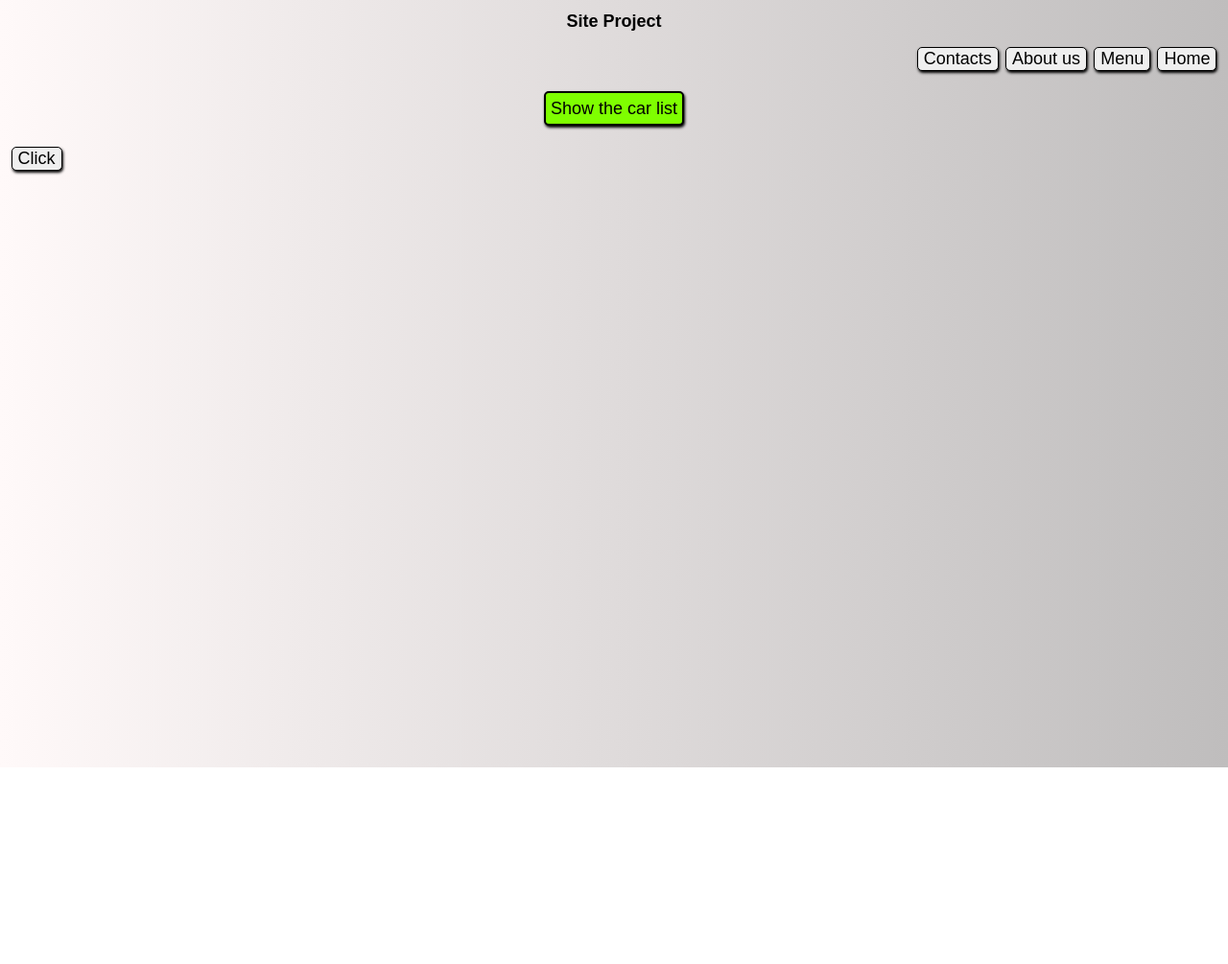
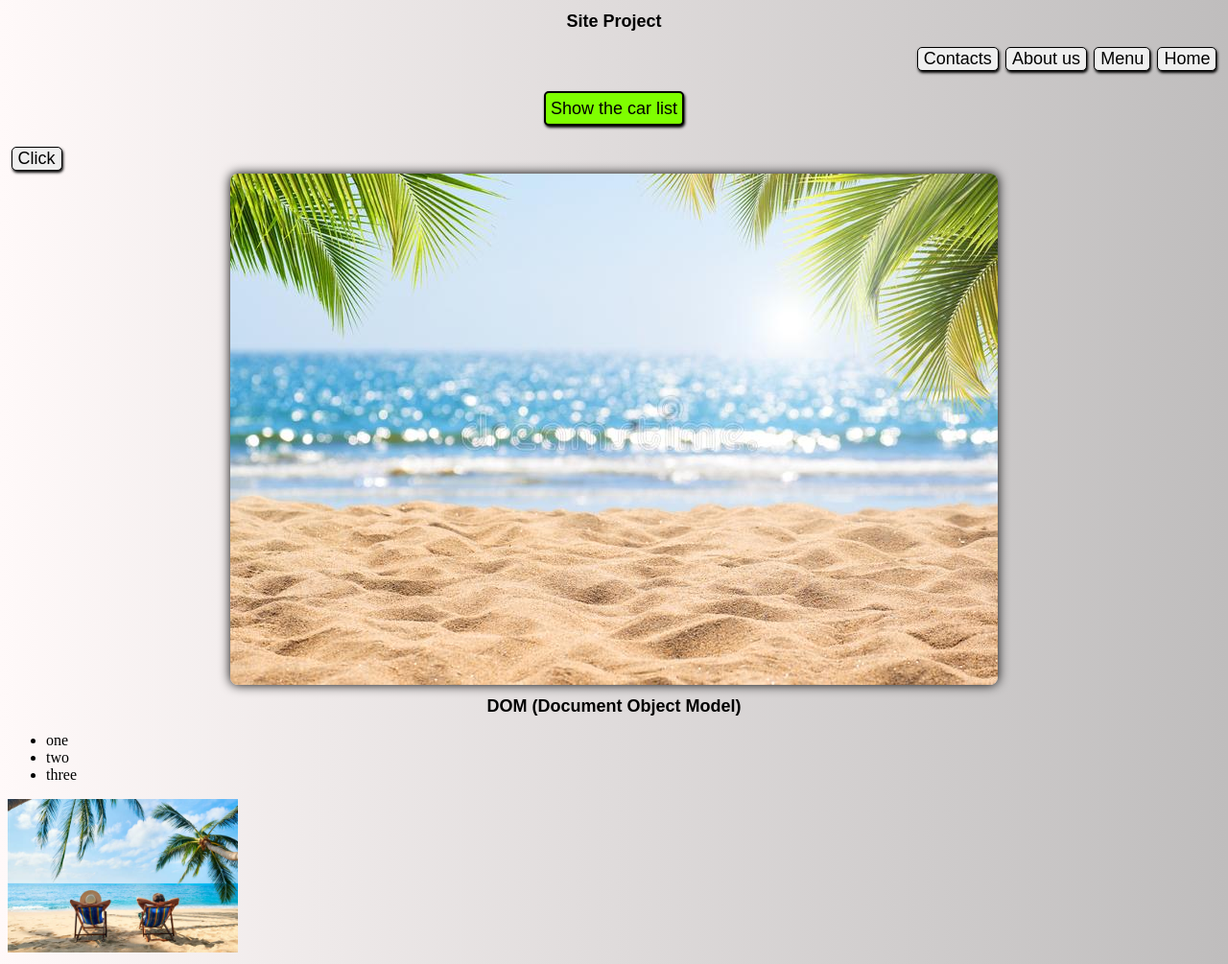
Before and after one commit to pantificman/PROJECT-JS-Structure-Content, a plain HTML site: page index.html in a window 1280 px wide. Shown: the whole page at 96% size. Before the commit the page ends 800 px from the top, so only its background shows below. Drawn offline with Linux system fonts and the light colour scheme.

Commit message:
WorkWithDOM

```diff
--- a/index.html
+++ b/index.html
@@ -23,6 +23,9 @@
             </p>
         </div>
         <button id = "btnClick" type="button" onclick = "document.getElementById('demo').innerHTML = text">Click</button>
+        <div id = "imgWrap2">
+            <img id = "imgProp" src="img/1.jpg">
+        </div>
     </main>
  <script src="script.js"></script>
 </body>
--- a/script.js
+++ b/script.js
@@ -1,3 +1,4 @@
+"use strict";
 //Implement a function which convert the given boolean value into its string representation.
 //Note: Only valid inputs will be given.
 /* function booleanToString(b){
@@ -168,9 +169,59 @@ let books = document.getElementById("books");
 books.appendChild(mylistItem);
  */
 
-document.getElementById("btnClick").onclick = function (){alert("Hi");};
+/* document.getElementById("btnClick").onclick = function (){alert("Hi");};
 
 document.getElementById("homeBtn").addEventListener("click", function(){prompt("Where do you live?");});
 document.getElementById("homeBtn").addEventListener("mouseover", function()
         {document.getElementById("homeBtn").style.backgroundColor = "orange";
-    });
+    }); */
+/* let myImage = document.getElementById("imgProp");
+let imageArray = ["img/1.jpg","img/2.jpg", "img/3.jpg", "img/4.jpg"];
+let imageIndex = 0;
+
+function changeImage(){
+    myImage.setAttribute("src", imageArray[imageIndex]);
+    imageIndex++;
+    if(imageIndex >= imageArray.length){
+        imageIndex = 0;
+    }
+}
+
+setInterval(changeImage, 5000); */
+
+const div1 = document.createElement("div1");
+div1.classList.add("wrapper");
+const body1 = document.body;
+body1.appendChild(div1);
+
+const header1 = document.createElement("h1");
+header1.textContent = "DOM (Document Object Model)";
+
+div1.insertAdjacentElement("beforebegin", header1);
+
+const ul = `
+         <ul>
+            <li>one</li>
+            <li>two</li>
+            <li>three</li>
+         </ul>
+`;
+div1.innerHTML = ul;
+
+const img1 = document.createElement("img");
+img1.src = "img/2.jpg";
+img1.width = 240;
+img1. classList.add("super");
+img1.alt = "super Man";
+div1.appendChild(img1);
+//??????????????????????????????????
+/* document.getElementsByClass("super").style.border = "solid 3px red"; */
+/* img1.super.style.borderRadius = 0.5; */
+
+const div2 = document.createElement("div2");
+body1.appendChild(div2);
+const img2 = document.createElement("img2");
+const elemHTML = `
+      <img id = "imageId" src = img/3.jpg alt = "">
+`;
+div2.appendChild = elemHTML;
--- a/style.css
+++ b/style.css
@@ -43,3 +43,15 @@ button{
     padding: 0.3em;
     background-color:chartreuse;
 }
+
+#imgWrap2{
+    display: flex;
+    justify-content: center;
+}
+
+#imgProp{
+    /* border: solid 0.1em rgb(196, 193, 237); */
+    border-radius:0.5em;
+    box-shadow: 0em 0em 0.7em;
+
+}
```
Also changed, not shown: img/1.jpg (added), img/2.jpg (added), img/3.jpg (added), img/4.jpg (added).
